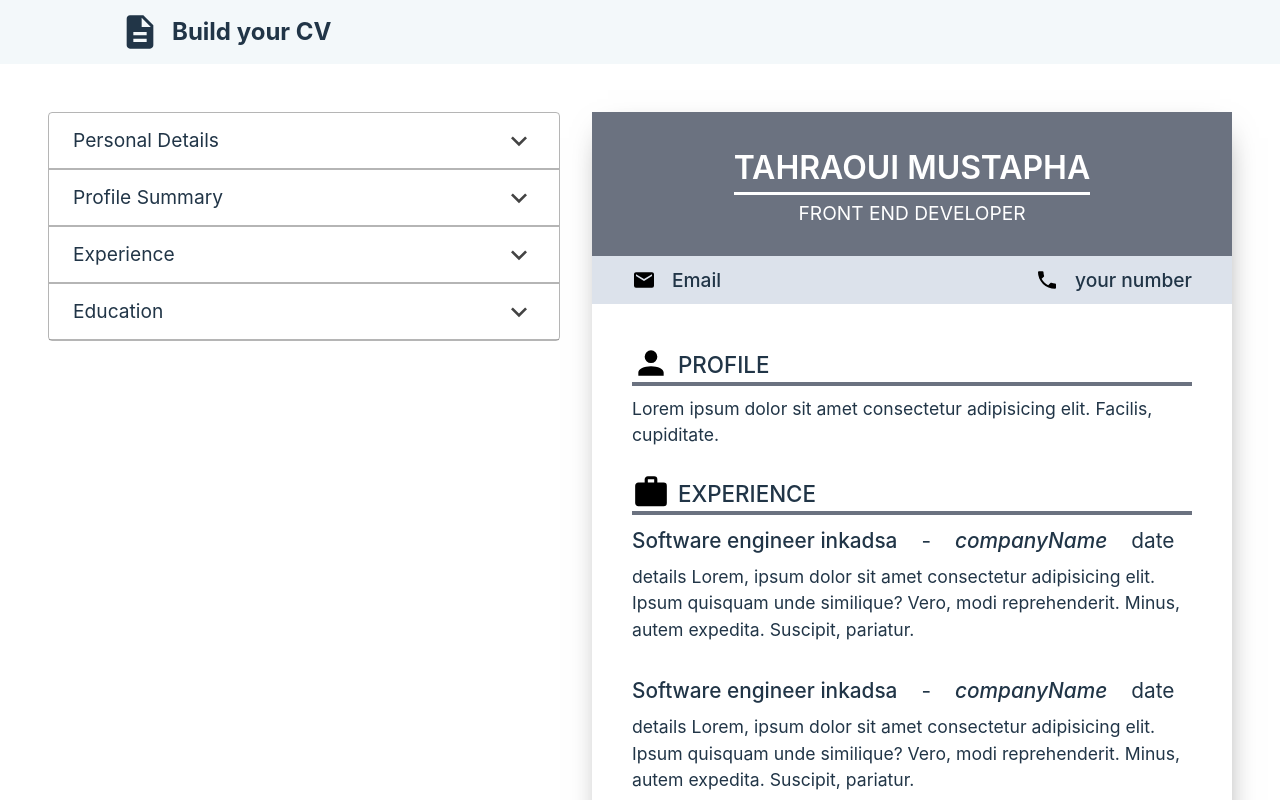
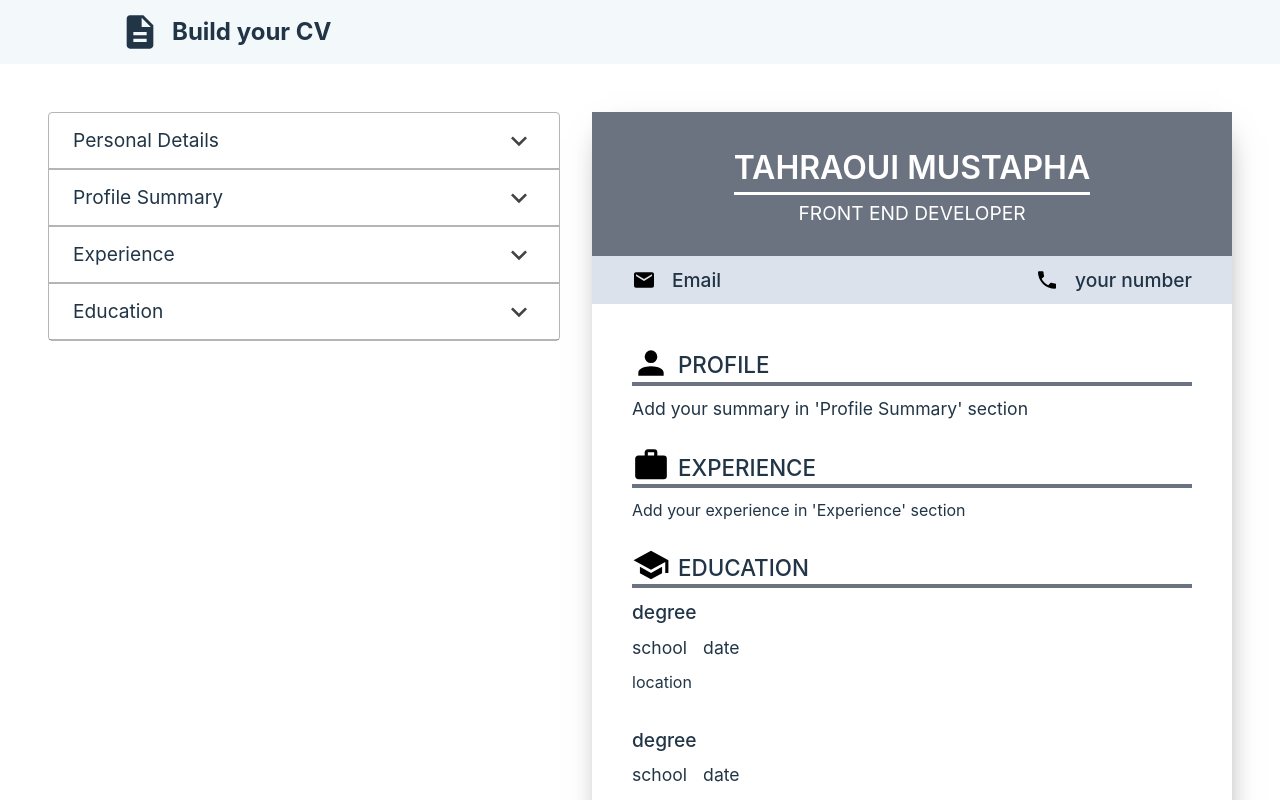
Before and after one commit to TahraouiMustapha/CV-application-The-Odin-Project, a React (Vite) app: page / in a window 1280 px wide. Shown: the top 800 px of the page. Built offline with nearby package versions, Linux system fonts and the light colour scheme.

Commit message:
fix: fix the doublication keys in experience and educations cards

```diff
--- a/src/components/CV.jsx
+++ b/src/components/CV.jsx
@@ -10,6 +10,9 @@ import '../styles/CV.css';
 export default function CV(props) {
     const personalDetails = props.personalDetails;
     const profileSummary = props.profileSummary;
+    const experiencesArray = props.experiencesArray;
+
+    console.log(experiencesArray)
 
     return (
         <section className="cv-section">
@@ -19,15 +22,19 @@ export default function CV(props) {
                 {/* Profile */}
                 <div className="information-section">
                     <Title iconSrc='profile'/>
-                    <p>Lorem ipsum dolor sit amet consectetur adipisicing elit. Facilis, cupiditate.</p>
+                    <p>{profileSummary.summary? profileSummary.summary: 'Add your summary in \'Profile Summary\' section'}</p>
                 </div>
                 {/* Experience */}
                 <div className="information-section">
                     <Title iconSrc='experience'/>
                     <div className='cards-container'>
-                        <ExpCVCard/>
-                        <ExpCVCard/>
-                        <ExpCVCard/>
+                        {experiencesArray.length > 0
+                        ? experiencesArray.map(exp => {
+                            // check if the obj that passed in component is empty (just with id)
+                            return Object.keys(exp).length >= 2 && <ExpCVCard key={exp.id} expObj={exp}/>
+                        })
+                        : 'Add your experience in \'Experience\' section'}
+
                     </div>
                 </div>
                 {/* Education */}
@@ -88,18 +95,19 @@ function Title(props) {
 }
 
 function ExpCVCard(props) {
+    const expObj = props.expObj;
     return (
         <div className='cv-card'>
             <div className="head">
-                <div className="position">Software engineer inkadsa</div>
+                <div className="position">{expObj.position}</div>
                 {'-'}
-                <div className="company-name">companyName</div>
+                <div className="company-name">{expObj.companyName}</div>
                 <div className="duration">
-                    date
+                    {`(${expObj.fromDate ,'', expObj.toDate})`}
                 </div>
             </div>
             <div className="details">
-                details Lorem, ipsum dolor sit amet consectetur adipisicing elit. Ipsum quisquam unde similique? Vero, modi reprehenderit. Minus, autem expedita. Suscipit, pariatur.
+                {expObj.details}
             </div>
         </div>
     )
--- a/src/components/EducationCard.jsx
+++ b/src/components/EducationCard.jsx
@@ -8,7 +8,9 @@ export function EducationCard(props) {
         <div>
             <form onSubmit={ e =>{
                 e.preventDefault();
-                props.handleEducations(inputValues)
+                // to create new id for the new Submit cards
+                const newId = crypto.randomUUID();
+                props.handleEducations({...inputValues, id: newId})
             }}
             style={{border: '0.5px solid rgba(128, 128, 128, 0.582)',padding: '4px 8px', margin:'16px 0' }}>
                 <p>
--- a/src/components/Main.jsx
+++ b/src/components/Main.jsx
@@ -55,33 +55,28 @@ export default function Main() {
 
         setExperiencesArray(prevArray => [
             ...prevArray,
-            {
-                id: crypto.randomUUID(),
-                ...newExperienceCard
-            }
+            {...newExperienceCard}
         ])
     }
 
     function handleEducations(newEducationCard) {
         setEducationsArray(prevArray => [
             ...prevArray,
-            {id: crypto.randomUUID(), ...newEducationCard}
+            {...newEducationCard}
         ])
     }
 
     function handleAddingNewEmptyCard(e) {
         if(e.target.dataset.sectionname === 'Experience'){
-            const newArray = [
-                ...experiencesArray,
+            setExperiencesArray(prevArray => [
+                ...prevArray,
                 {id: crypto.randomUUID()}
-            ]
-            setExperiencesArray(newArray)
+            ])
         } else if(e.target.dataset.sectionname === 'Education') {
-            const newArray = [
-                ...educationsArray,
+            setEducationsArray(prevArray => [
+                ...prevArray,
                 {id: crypto.randomUUID()}
-            ]
-            setEducationsArray(newArray)
+            ])
         }
     }
 
--- a/src/components/PracticalExpCard.jsx
+++ b/src/components/PracticalExpCard.jsx
@@ -8,7 +8,9 @@ export function PracticalExperienceCard(props) {
         <div>
             <form onSubmit={(e)=> {
                 e.preventDefault()
-                props.handleExperiences(inputValues)
+                // to create new id for the new Submit cards
+                const newId = crypto.randomUUID();
+                props.handleExperiences({...inputValues, id: newId})
             }} style={{border: '0.5px solid rgba(128, 128, 128, 0.582)',padding: '4px 8px', margin:'16px 0' }}>
                 <p>
                     <label htmlFor="company-name">Company Name: </label>
```
